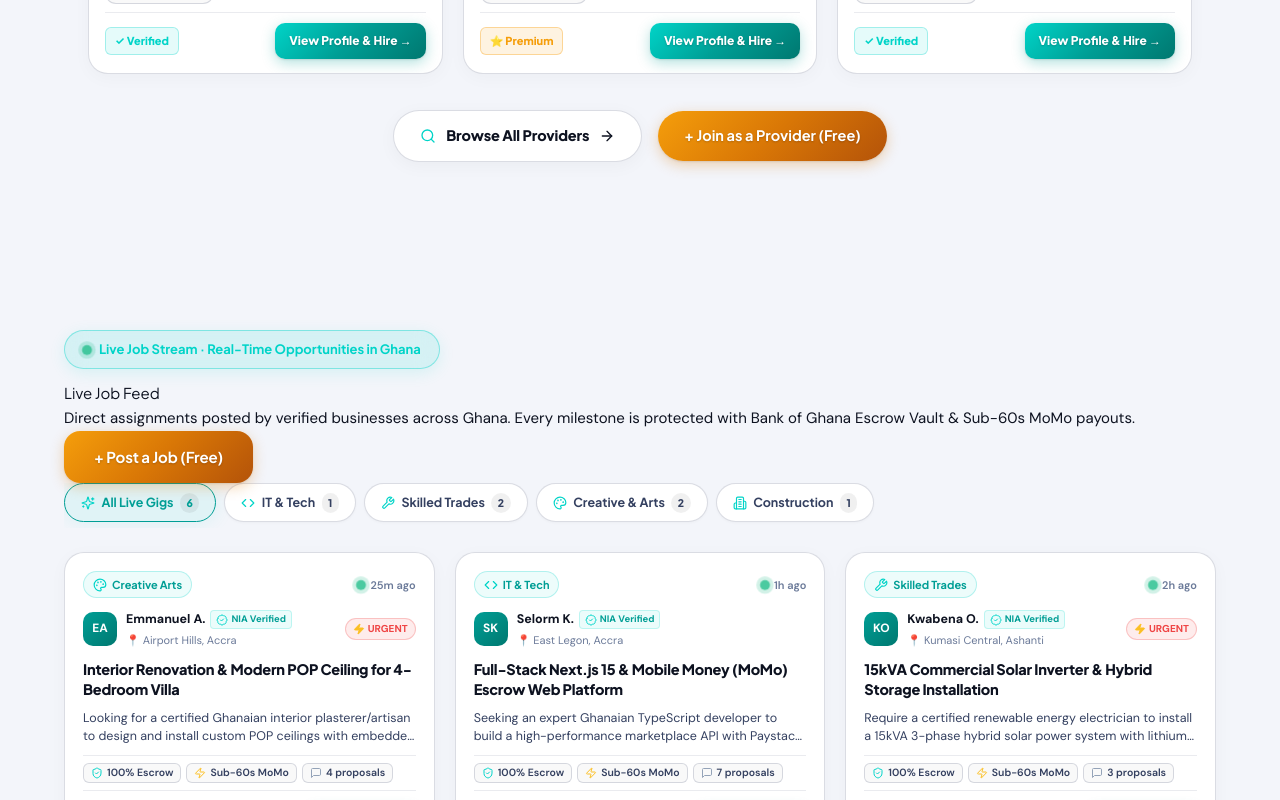
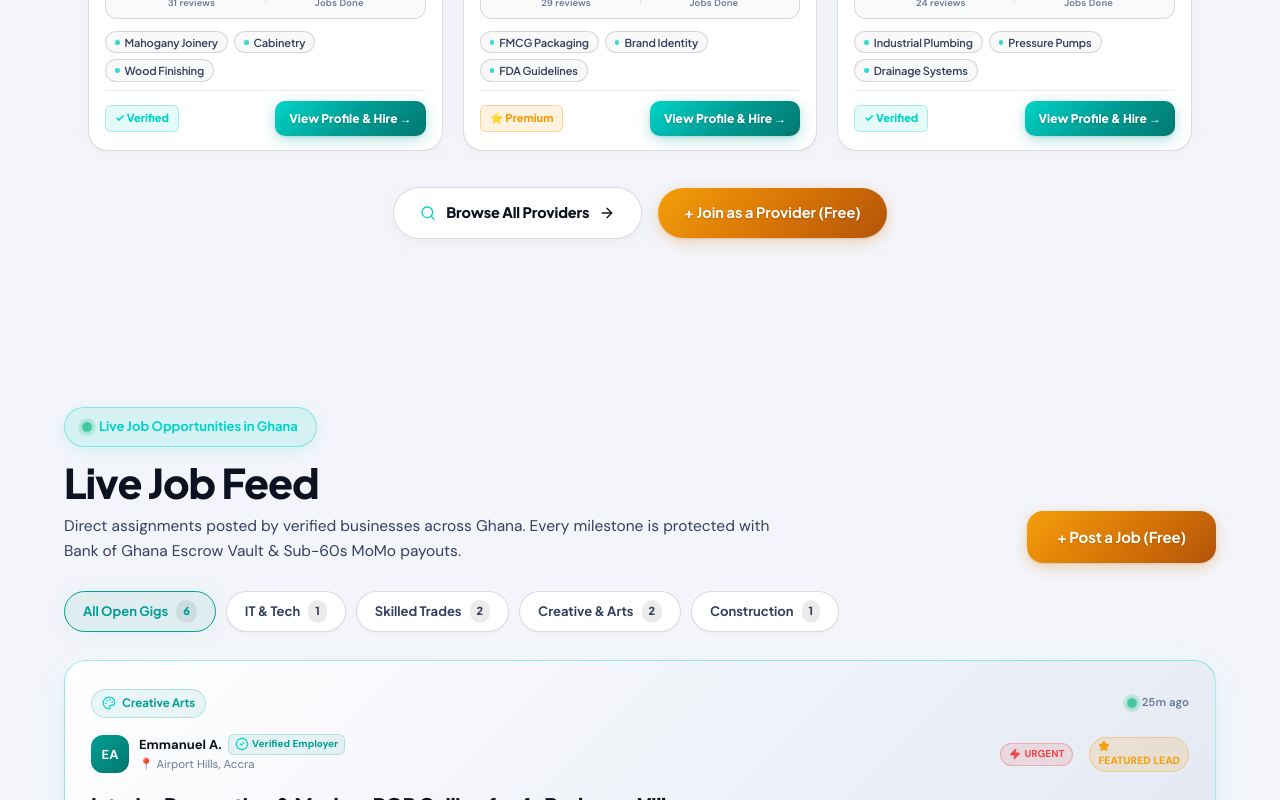
Before and after one commit to JoeVardyGC/GigGhana, a Next.js app: page / in a window 1280 px wide. Shown: the part 2000-2800 px from the top of the page. Built offline with nearby package versions, Linux system fonts and the light colour scheme.

Commit message:
feat(jobs): modernize Live Job Feed with 6/4 responsive grid, Lucide micro-vectors, and streamlined CTA

```diff
--- a/app/globals.css
+++ b/app/globals.css
@@ -1513,41 +1513,78 @@ html.dark .panel-slide p, [data-theme="dark"] .panel-slide p {
   background: var(--cyan);
 }
 
+/* ══════════════════════════════════════════════════
+   LIVE JOB FEED (LATEST 7 JOBS & REAL-TIME OPPORTUNITIES)
+   ══════════════════════════════════════════════════ */
+.live-job-feed-section {
+  padding: 40px 4% 70px;
+  position: relative;
+}
+
+.ljf-container {
+  max-width: 1280px;
+  margin: 0 auto;
+  display: flex;
+  flex-direction: column;
+  gap: 28px;
+}
+
+.ljf-header {
+  display: flex;
+  align-items: flex-end;
+  justify-content: space-between;
+  gap: 24px;
+  flex-wrap: wrap;
+}
+
+.ljf-header-left {
+  max-width: 720px;
+}
+
+.ljf-title {
+  font-size: clamp(28px, 3.2vw, 42px);
+  font-weight: 800;
+  color: var(--tx);
+  letter-spacing: -0.025em;
+  line-height: 1.15;
+  margin: 0 0 8px;
+}
+
+.ljf-sub {
+  font-size: 15.5px;
+  color: var(--tx-2);
+  line-height: 1.6;
+  margin: 0;
+}
+
+/* Category Filter Tabs */
 .rjh-filter-tabs {
   display: flex;
   align-items: center;
-  gap: 8px;
-  margin-bottom: 24px;
-  overflow-x: auto;
-  padding-bottom: 6px;
-  scrollbar-width: none;
-}
-
-.rjh-filter-tabs::-webkit-scrollbar {
-  display: none;
+  gap: 10px;
+  flex-wrap: wrap;
 }
 
 .rjh-filter-btn {
   display: inline-flex;
   align-items: center;
-  gap: 6.5px;
-  padding: 8px 16px;
+  gap: 8px;
+  padding: 8px 18px;
   border-radius: 50px;
   background: var(--surface);
   border: 1px solid var(--bd2);
   color: var(--tx-2);
-  font-size: 12.5px;
+  font-size: 13px;
   font-weight: 700;
   font-family: var(--fm);
   cursor: pointer;
   transition: all 0.22s cubic-bezier(0.16, 1, 0.3, 1);
-  box-shadow: 0 1px 3px rgba(0, 0, 0, 0.03);
-  white-space: nowrap;
+  box-shadow: 0 1px 3px rgba(0, 0, 0, 0.04);
 }
 
 .rjh-filter-btn:hover {
   color: var(--tx);
-  border-color: rgba(0, 212, 200, 0.4);
+  border-color: var(--cyan-border);
   transform: translateY(-1.5px);
 }
 
@@ -1556,65 +1593,92 @@ html.dark .panel-slide p, [data-theme="dark"] .panel-slide p {
 }
 
 .rjh-filter-btn.active {
-  background: rgba(0, 212, 200, 0.08);
+  background: var(--cyan-dim);
   border-color: var(--cyan);
   color: var(--cyan);
-  box-shadow: 0 0 20px rgba(0, 212, 200, 0.12);
+  box-shadow: 0 0 20px var(--cyan-dim);
 }
 
 .rjh-filter-badge {
-  background: rgba(0, 0, 0, 0.06);
-  padding: 1.5px 6.5px;
+  background: rgba(0, 0, 0, 0.08);
+  padding: 2px 7px;
   border-radius: 20px;
-  font-size: 10.5px;
+  font-size: 11px;
   font-weight: 800;
 }
 
 html.dark .rjh-filter-badge, [data-theme="dark"] .rjh-filter-badge {
-  background: rgba(255, 255, 255, 0.1);
-}
-
-/* 6-Job Grid Layout */
+  background: rgba(255, 255, 255, 0.12);
+}
+
+/* 7-Job Grid Layout */
 .ljf-grid {
   display: grid;
   grid-template-columns: repeat(3, 1fr);
-  gap: 20px;
+  gap: 22px;
 }
 
 .ljf-card {
   background: var(--surface);
-  border: 1px solid var(--bd2);
-  border-radius: 20px;
+  border: 1.5px solid var(--bd2);
+  border-radius: 22px;
   overflow: hidden;
   display: flex;
   flex-direction: column;
-  transition: all 0.25s cubic-bezier(0.16, 1, 0.3, 1);
-  box-shadow: 0 4px 18px rgba(0, 0, 0, 0.03);
+  transition: transform 0.25s cubic-bezier(0.16, 1, 0.3, 1), box-shadow 0.25s cubic-bezier(0.16, 1, 0.3, 1), border-color 0.25s ease;
+  box-shadow: 0 1px 3px rgba(0, 0, 0, 0.04), 0 4px 14px rgba(0, 0, 0, 0.03);
 }
 
 html.dark .ljf-card, [data-theme="dark"] .ljf-card {
-  background: rgba(17, 24, 39, 0.85);
-  border: 1px solid rgba(255, 255, 255, 0.08);
-  box-shadow: 0 6px 24px rgba(0, 0, 0, 0.4);
+  box-shadow: 0 4px 20px rgba(255, 255, 255, 0.06), 0 0 0 1px rgba(255, 255, 255, 0.1);
 }
 
 .ljf-card:hover {
-  transform: translateY(-3px);
+  transform: translateY(-4px);
+  border-color: var(--cyan-border);
+  box-shadow: 0 16px 38px var(--cyan-dim), 0 2px 6px rgba(0, 0, 0, 0.04);
+}
+
+html.dark .ljf-card:hover, [data-theme="dark"] .ljf-card:hover {
+  box-shadow: 0 14px 38px rgba(255, 255, 255, 0.15), 0 0 0 1.5px rgba(255, 255, 255, 0.25);
+}
+
+/* Featured Lead Card (Job #1) */
+.ljf-card-lead {
+  grid-column: 1 / -1;
+  background: linear-gradient(135deg, var(--surface), var(--s2));
+  border-color: rgba(0, 212, 200, 0.35);
+  box-shadow: 0 10px 30px rgba(0, 212, 200, 0.08), 0 1px 3px rgba(0, 0, 0, 0.04);
+}
+
+html.dark .ljf-card-lead, [data-theme="dark"] .ljf-card-lead {
   border-color: rgba(0, 212, 200, 0.45);
-  box-shadow: 0 14px 34px rgba(0, 0, 0, 0.08), 0 0 22px rgba(0, 212, 200, 0.1);
-}
-
-html.dark .ljf-card:hover, [data-theme="dark"] .ljf-card:hover {
-  border-color: rgba(0, 212, 200, 0.5);
-  box-shadow: 0 16px 36px rgba(0, 0, 0, 0.5), 0 0 25px rgba(0, 212, 200, 0.15);
+  box-shadow: 0 10px 30px rgba(0, 212, 200, 0.12), 0 0 0 1px rgba(0, 212, 200, 0.2);
+}
+
+.ljf-spotlight-pill {
+  margin-left: 6px;
+  background: rgba(245, 158, 11, 0.14);
+  border: 1px solid rgba(245, 158, 11, 0.35);
+  color: #F59E0B;
+  padding: 2px 8px;
+  border-radius: 50px;
+  font-size: 10.5px;
+  font-weight: 800;
+  text-transform: uppercase;
 }
 
 .ljf-card-inner {
-  padding: 18px 18px 16px;
+  padding: 24px 22px;
   display: flex;
   flex-direction: column;
   height: 100%;
-  gap: 10px;
+  justify-content: space-between;
+  gap: 14px;
+}
+
+.ljf-card-lead .ljf-card-inner {
+  padding: 28px 26px;
 }
 
 .rjh-jc-top {
@@ -1627,13 +1691,13 @@ html.dark .ljf-card:hover, [data-theme="dark"] .ljf-card:hover {
 .rjh-jc-cat {
   display: inline-flex;
   align-items: center;
-  gap: 5px;
-  background: rgba(0, 212, 200, 0.07);
-  border: 1px solid rgba(0, 212, 200, 0.25);
+  gap: 6px;
+  background: var(--cyan-dim);
+  border: 1px solid var(--cyan-border);
   color: var(--cyan);
-  padding: 3.5px 9px;
+  padding: 4px 10px;
   border-radius: 50px;
-  font-size: 11px;
+  font-size: 11.5px;
   font-weight: 700;
   font-family: var(--fm);
 }
@@ -1641,8 +1705,8 @@ html.dark .ljf-card:hover, [data-theme="dark"] .ljf-card:hover {
 .rjh-jc-time {
   display: inline-flex;
   align-items: center;
-  gap: 5px;
-  font-size: 11px;
+  gap: 6px;
+  font-size: 11.5px;
   color: var(--tx-3);
   font-weight: 600;
 }
@@ -1650,48 +1714,49 @@ html.dark .ljf-card:hover, [data-theme="dark"] .ljf-card:hover {
 .rjh-jc-client {
   display: flex;
   align-items: center;
-  gap: 9px;
-  padding: 1px 0;
+  gap: 10px;
+  padding: 2px 0;
+  flex-wrap: wrap;
 }
 
 .rjh-jc-avatar {
-  width: 34px;
-  height: 34px;
-  border-radius: 10px;
+  width: 38px;
+  height: 38px;
+  border-radius: 12px;
   background: linear-gradient(135deg, var(--cyan), var(--cyan-d));
   color: #fff;
   display: flex;
   align-items: center;
   justify-content: center;
   font-weight: 800;
-  font-size: 12px;
+  font-size: 13px;
   flex-shrink: 0;
 }
 
 .rjh-jc-client-name {
-  font-size: 12.5px;
+  font-size: 13px;
   font-weight: 800;
   color: var(--tx);
   display: flex;
   align-items: center;
-  gap: 5px;
+  gap: 6px;
 }
 
 .rjh-jc-kyc-tag {
   display: inline-flex;
   align-items: center;
-  gap: 3px;
-  font-size: 9.5px;
+  gap: 3.5px;
+  font-size: 10px;
   font-weight: 700;
   color: var(--cyan);
-  background: rgba(0, 212, 200, 0.08);
-  border: 1px solid rgba(0, 212, 200, 0.2);
-  padding: 1px 5px;
-  border-radius: 4px;
+  background: var(--cyan-dim);
+  border: 1px solid var(--cyan-border);
+  padding: 1.5px 6px;
+  border-radius: 6px;
 }
 
 .rjh-jc-client-loc {
-  font-size: 11px;
+  font-size: 11.5px;
   color: var(--tx-3);
   margin-top: 1px;
 }
@@ -1700,11 +1765,11 @@ html.dark .ljf-card:hover, [data-theme="dark"] .ljf-card:hover {
   margin-left: auto;
   display: inline-flex;
   align-items: center;
-  gap: 3px;
-  background: rgba(239, 68, 68, 0.1);
-  border: 1px solid rgba(239, 68, 68, 0.25);
+  gap: 3.5px;
+  background: rgba(239, 68, 68, 0.12);
+  border: 1px solid rgba(239, 68, 68, 0.3);
   color: #EF4444;
-  padding: 2px 7px;
+  padding: 2px 8px;
   border-radius: 50px;
   font-size: 10px;
   font-weight: 800;
@@ -1712,7 +1777,7 @@ html.dark .ljf-card:hover, [data-theme="dark"] .ljf-card:hover {
 }
 
 .rjh-jc-title {
-  font-size: 14.5px;
+  font-size: 15.5px;
   font-weight: 750;
   color: var(--tx);
   line-height: 1.35;
@@ -1724,6 +1789,10 @@ html.dark .ljf-card:hover, [data-theme="dark"] .ljf-card:hover {
   overflow: hidden;
 }
 
+.ljf-card-lead .rjh-jc-title {
+  font-size: clamp(17px, 2vw, 20px);
+}
+
 .rjh-jc-title a {
   text-decoration: none;
   color: inherit;
@@ -1749,8 +1818,8 @@ html.dark .ljf-card:hover, [data-theme="dark"] .ljf-card:hover {
   display: flex;
   align-items: center;
   flex-wrap: wrap;
-  gap: 5px;
-  padding: 7px 0;
+  gap: 6px;
+  padding: 8px 0;
   border-top: 1px solid var(--bd);
   border-bottom: 1px solid var(--bd);
 }
@@ -1759,29 +1828,27 @@ html.dark .ljf-card:hover, [data-theme="dark"] .ljf-card:hover {
   display: inline-flex;
   align-items: center;
   gap: 4px;
-  font-size: 10.5px;
+  font-size: 11px;
   font-weight: 600;
   color: var(--tx-2);
   background: rgba(0, 0, 0, 0.025);
   border: 1px solid var(--bd2);
-  padding: 2.5px 7px;
+  padding: 3px 8px;
   border-radius: 6px;
-  line-height: 1.2;
 }
 
 html.dark .rjh-chip, [data-theme="dark"] .rjh-chip {
   background: rgba(255, 255, 255, 0.04);
   border-color: rgba(255, 255, 255, 0.08);
-  color: #CBD5E1;
 }
 
 .rjh-jc-footer {
   display: flex;
   align-items: center;
   justify-content: space-between;
-  gap: 10px;
+  gap: 12px;
+  padding-top: 6px;
   margin-top: auto;
-  padding-top: 4px;
 }
 
 .rjh-jc-budget {
@@ -1790,7 +1857,7 @@ html.dark .rjh-chip, [data-theme="dark"] .rjh-chip {
 }
 
 .rjh-jc-budget-val {
-  font-size: 15.5px;
+  font-size: 16.5px;
   font-weight: 800;
   color: var(--cyan);
   font-family: var(--fm);
@@ -1806,10 +1873,10 @@ html.dark .rjh-chip, [data-theme="dark"] .rjh-chip {
 }
 
 .rjh-jc-btn {
-  padding: 7px 14px;
-  font-size: 12px;
+  padding: 8px 16px;
+  font-size: 12.5px;
   font-weight: 750;
-  border-radius: 8px;
+  border-radius: 10px;
 }
 
 /* View More Jobs Action Footer */
@@ -1888,8 +1955,21 @@ html.dark .rjh-trust-ribbon, [data-theme="dark"] .rjh-trust-ribbon {
   gap: 14px;
 }
 
-.rjh-tr-icon {
-  font-size: 24px;
+.rjh-tr-icon-box {
+  width: 42px;
+  height: 42px;
+  border-radius: 12px;
+  background: rgba(0, 0, 0, 0.03);
+  border: 1px solid var(--bd2);
+  display: flex;
+  align-items: center;
+  justify-content: center;
+  flex-shrink: 0;
+}
+
+html.dark .rjh-tr-icon-box, [data-theme="dark"] .rjh-tr-icon-box {
+  background: rgba(255, 255, 255, 0.04);
+  border-color: rgba(255, 255, 255, 0.08);
 }
 
 .rjh-tr-title {
@@ -1924,13 +2004,21 @@ html.dark .rjh-trust-ribbon, [data-theme="dark"] .rjh-trust-ribbon {
   }
 }
 
+@media (max-width: 768px) {
+  /* Show latest 4 jobs on mobile devices */
+  .ljf-grid .ljf-card:nth-child(n+5) {
+    display: none !important;
+  }
+}
+
 @media (max-width: 640px) {
   .ljf-grid {
     grid-template-columns: 1fr;
-  }
-}
-
-@media (max-width: 640px) {
+    gap: 16px;
+  }
+  .ljf-card-inner {
+    padding: 18px 16px;
+  }
   .rjh-jobs-grid {
     grid-template-columns: 1fr;
   }
@@ -2295,25 +2383,22 @@ html.dark .artisan-tier-verified {
 
 /* Responsive Breakpoints */
 @media (max-width: 1024px) {
-  .artisan-grid,
-  .ljf-grid {
+  .artisan-grid {
     grid-template-columns: repeat(2, 1fr);
   }
 }
 
 @media (max-width: 768px) {
-  /* Show only 4 latest provider cards and 4 job cards on mobile */
-  .artisan-grid .artisan-studio-card:nth-child(n+5),
-  .ljf-grid .ljf-card:nth-child(n+5) {
+  /* Show only 4 latest provider cards on mobile */
+  .artisan-grid .artisan-studio-card:nth-child(n+5) {
     display: none !important;
   }
 }
 
 @media (max-width: 640px) {
-  .artisan-grid,
-  .ljf-grid {
+  .artisan-grid {
     grid-template-columns: 1fr;
-    gap: 16px;
+    gap: 18px;
   }
   .artisan-studio-body {
     padding: 16px;
@@ -2322,14 +2407,6 @@ html.dark .artisan-tier-verified {
     flex-direction: row;
     align-items: center;
     justify-content: space-between;
-  }
-  .rjh-trust-ribbon {
-    grid-template-columns: 1fr;
-    gap: 14px;
-    padding: 16px;
-  }
-  .rjh-tr-sep {
-    display: none;
   }
 }
 
--- a/components/LandingPage.tsx
+++ b/components/LandingPage.tsx
@@ -21,7 +21,7 @@ import { SpotlightCard } from './ui/spotlight-card';
 import { BentoGrid, BentoCard } from './ui/bento-grid';
 import { CommandSearchDialog } from './ui/command-dialog';
 import { LuxuryEstimator } from './ui/luxury-estimator';
-import { Search, ShieldCheck, Zap, Smartphone, Award, Sparkles, CheckCircle2, ArrowRight, BadgeCheck, Star, Briefcase, Clock, Wrench, Palette, Code, Building2, MessageSquare, Lock } from 'lucide-react';
+import { Search, ShieldCheck, Zap, Smartphone, Award, Sparkles, CheckCircle2, ArrowRight, BadgeCheck, Star, Briefcase, Clock, Wrench, Palette, Code, Building2, MessageSquare } from 'lucide-react';
 
 ChartJS.register(
   CategoryScale,
@@ -631,10 +631,10 @@ const occupationSlides = [
             {/* Action Buttons */}
             <div className="hero-acts">
               <a href="/auth/register.php?role=client" className="btn btn-gold btn-lg">
-                I Want to Hire
+                I Need Talent
               </a>
               <a href="/auth/register.php?role=provider" className="btn btn-blue btn-lg">
-                I Want to Work
+                I Have Skills
               </a>
             </div>
 
@@ -893,7 +893,7 @@ const occupationSlides = [
               if (jobCatFilter === 'build') return j.cat_name?.toLowerCase().includes('construct') || j.cat_name?.toLowerCase().includes('build');
               return true;
             });
-        const latest6Jobs = filteredJobs.slice(0, 6);
+        const latestJobs = filteredJobs.slice(0, 6);
 
         return (
           <section className="section live-job-feed-section" id="live-jobs" ref={statsRef}>
@@ -903,7 +903,7 @@ const occupationSlides = [
                 <div className="ljf-header-left">
                   <div className="hero-badge" style={{ marginBottom: '12px' }}>
                     <span className="live-pulse-dot" />
-                    <span>Live Job Stream · Real-Time Opportunities in Ghana</span>
+                    <span>Live Job Opportunities in Ghana</span>
                   </div>
                   <h2 className="ljf-title">Live Job Feed</h2>
                   <p className="ljf-sub">
@@ -922,11 +922,11 @@ const occupationSlides = [
               {/* Category Filter Pills */}
               <div className="rjh-filter-tabs">
                 {[
-                  { id: 'all', label: 'All Live Gigs', icon: <Sparkles className="w-3.5 h-3.5 text-[#00D4C8] shrink-0" />, count: allJobsList.length },
-                  { id: 'tech', label: 'IT & Tech', icon: <Code className="w-3.5 h-3.5 text-[#00D4C8] shrink-0" />, count: allJobsList.filter((j: any) => j.cat_name?.toLowerCase().includes('tech') || j.cat_name?.toLowerCase().includes('it')).length || 2 },
-                  { id: 'trades', label: 'Skilled Trades', icon: <Wrench className="w-3.5 h-3.5 text-[#00D4C8] shrink-0" />, count: allJobsList.filter((j: any) => j.cat_name?.toLowerCase().includes('trades') || j.cat_name?.toLowerCase().includes('skilled')).length || 3 },
-                  { id: 'design', label: 'Creative & Arts', icon: <Palette className="w-3.5 h-3.5 text-[#00D4C8] shrink-0" />, count: allJobsList.filter((j: any) => j.cat_name?.toLowerCase().includes('creative') || j.cat_name?.toLowerCase().includes('arts')).length || 2 },
-                  { id: 'build', label: 'Construction', icon: <Building2 className="w-3.5 h-3.5 text-[#00D4C8] shrink-0" />, count: allJobsList.filter((j: any) => j.cat_name?.toLowerCase().includes('construct')).length || 1 },
+                  { id: 'all', label: 'All Open Gigs', count: allJobsList.length },
+                  { id: 'tech', label: 'IT & Tech', count: allJobsList.filter((j: any) => j.cat_name?.toLowerCase().includes('tech') || j.cat_name?.toLowerCase().includes('it')).length || 2 },
+                  { id: 'trades', label: 'Skilled Trades', count: allJobsList.filter((j: any) => j.cat_name?.toLowerCase().includes('trades') || j.cat_name?.toLowerCase().includes('skilled')).length || 3 },
+                  { id: 'design', label: 'Creative & Arts', count: allJobsList.filter((j: any) => j.cat_name?.toLowerCase().includes('creative') || j.cat_name?.toLowerCase().includes('arts')).length || 2 },
+                  { id: 'build', label: 'Construction', count: allJobsList.filter((j: any) => j.cat_name?.toLowerCase().includes('construct')).length || 1 },
                 ].map((tab) => (
                   <button
                     key={tab.id}
@@ -934,7 +934,6 @@ const occupationSlides = [
                     className={`rjh-filter-btn ${jobCatFilter === tab.id ? 'active' : ''}`}
                     onClick={() => setJobCatFilter(tab.id)}
                   >
-                    {tab.icon}
                     <span>{tab.label}</span>
                     <span className="rjh-filter-badge">{tab.count}</span>
                   </button>
@@ -943,11 +942,12 @@ const occupationSlides = [
 
               {/* Latest 6 Jobs Showcase Grid */}
               <div className="ljf-grid">
-                {latest6Jobs.map((j: any, idx: number) => {
+                {latestJobs.map((j: any, idx: number) => {
+                  const isFeaturedHeroCard = idx === 0;
                   return (
                     <div
                       key={j.id || idx}
-                      className="ljf-card p-0"
+                      className={`ljf-card p-0 ${isFeaturedHeroCard ? 'ljf-card-lead' : ''}`}
                     >
                       <div className="ljf-card-inner">
                         {/* Card Top: Category & Real-time posted tag */}
@@ -971,16 +971,22 @@ const occupationSlides = [
                             <div className="rjh-jc-client-name">
                               <span>{j.first_name} {j.last_name ? j.last_name[0] + '.' : ''}</span>
                               <span className="rjh-jc-kyc-tag">
-                                <BadgeCheck className="w-3 h-3 text-[#00D4C8] shrink-0" />
-                                <span>NIA Verified</span>
+                                <BadgeCheck className="w-3.5 h-3.5 text-[#00D4C8] shrink-0" />
+                                <span>Verified Employer</span>
                               </span>
                             </div>
                             <div className="rjh-jc-client-loc">📍 {j.location || 'Accra, Ghana'}</div>
                           </div>
                           {j.is_urgent === 1 && (
                             <span className="rjh-jc-urgent">
-                              <Zap className="w-3 h-3 fill-amber-400 text-amber-400 shrink-0" />
+                              <Zap className="w-3 h-3 fill-[#EF4444] text-[#EF4444]" />
                               <span>Urgent</span>
+                            </span>
+                          )}
+                          {isFeaturedHeroCard && (
+                            <span className="ljf-spotlight-pill">
+                              <Star className="w-3 h-3 fill-[#F59E0B] text-[#F59E0B]" />
+                              <span>Featured Lead</span>
                             </span>
                           )}
                         </div>
@@ -992,21 +998,21 @@ const occupationSlides = [
 
                         {/* Description Excerpt */}
                         <p className="rjh-jc-desc">
-                          {j.description ? j.description.slice(0, 120) + (j.description.length > 120 ? '...' : '') : 'Looking for a verified skilled service provider in Ghana.'}
+                          {j.description || 'Looking for a verified skilled professional in Ghana.'}
                         </p>
 
-                        {/* Capability Chips */}
+                        {/* Chips */}
                         <div className="rjh-jc-chips">
                           <span className="rjh-chip">
-                            <ShieldCheck className="w-3 h-3 text-[#00D4C8] shrink-0" />
-                            <span>100% Escrow</span>
+                            <ShieldCheck className="w-3.5 h-3.5 text-[#10B981] shrink-0" />
+                            <span>Escrow Funded</span>
                           </span>
                           <span className="rjh-chip">
-                            <Zap className="w-3 h-3 text-amber-400 shrink-0" />
+                            <Zap className="w-3.5 h-3.5 text-[#00D4C8] shrink-0" />
                             <span>Sub-60s MoMo</span>
                           </span>
                           <span className="rjh-chip">
-                            <MessageSquare className="w-3 h-3 text-slate-400 shrink-0" />
+                            <MessageSquare className="w-3.5 h-3.5 text-slate-400 shrink-0" />
                             <span>{j.proposal_count || 0} proposals</span>
                           </span>
                         </div>
@@ -1032,7 +1038,7 @@ const occupationSlides = [
                 })}
               </div>
 
-              {/* View More Jobs CTA under the 6 jobs */}
+              {/* View More Jobs Action Footer */}
               <div className="ljf-footer-actions">
                 <a href="/jobs.php" className="btn btn-ghost btn-xl ljf-view-more-btn group">
                   <Search className="w-4 h-4 text-[#00D4C8] shrink-0" />
@@ -1047,8 +1053,8 @@ const occupationSlides = [
               {/* Bottom Trust Ribbon */}
               <div className="rjh-trust-ribbon">
                 <div className="rjh-tr-item">
-                  <div className="rjh-tr-icon-wrap">
-                    <ShieldCheck className="w-5 h-5 text-[#00D4C8]" />
+                  <div className="rjh-tr-icon-box">
+                    <ShieldCheck className="w-5 h-5 text-[#10B981]" />
                   </div>
                   <div>
                     <div className="rjh-tr-title">Bank of Ghana Escrow Vault</div>
@@ -1057,8 +1063,8 @@ const occupationSlides = [
                 </div>
                 <div className="rjh-tr-sep" />
                 <div className="rjh-tr-item">
-                  <div className="rjh-tr-icon-wrap">
-                    <BadgeCheck className="w-5 h-5 text-[#10B981]" />
+                  <div className="rjh-tr-icon-box">
+                    <BadgeCheck className="w-5 h-5 text-[#00D4C8]" />
                   </div>
                   <div>
                     <div className="rjh-tr-title">100% NIA Biometric KYC</div>
@@ -1067,7 +1073,7 @@ const occupationSlides = [
                 </div>
                 <div className="rjh-tr-sep" />
                 <div className="rjh-tr-item">
-                  <div className="rjh-tr-icon-wrap">
+                  <div className="rjh-tr-icon-box">
                     <Zap className="w-5 h-5 text-[#F59E0B]" />
                   </div>
                   <div>
```
